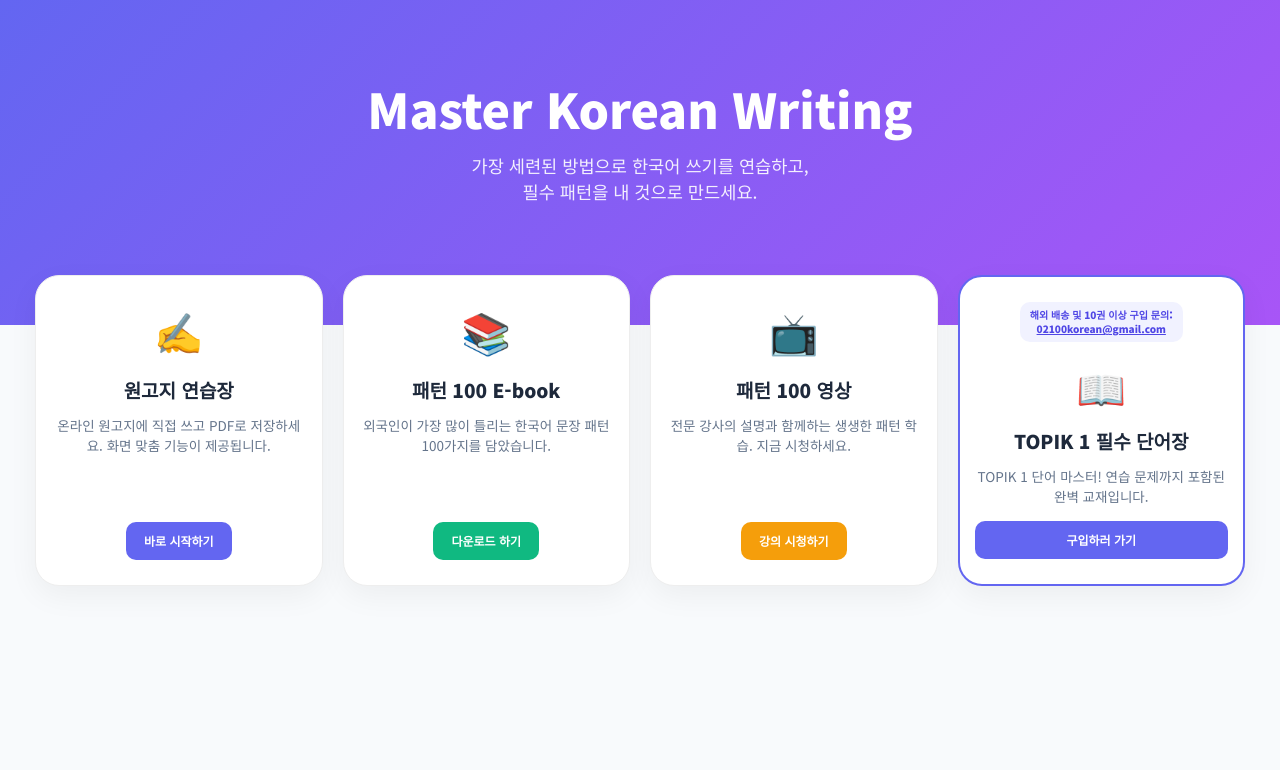
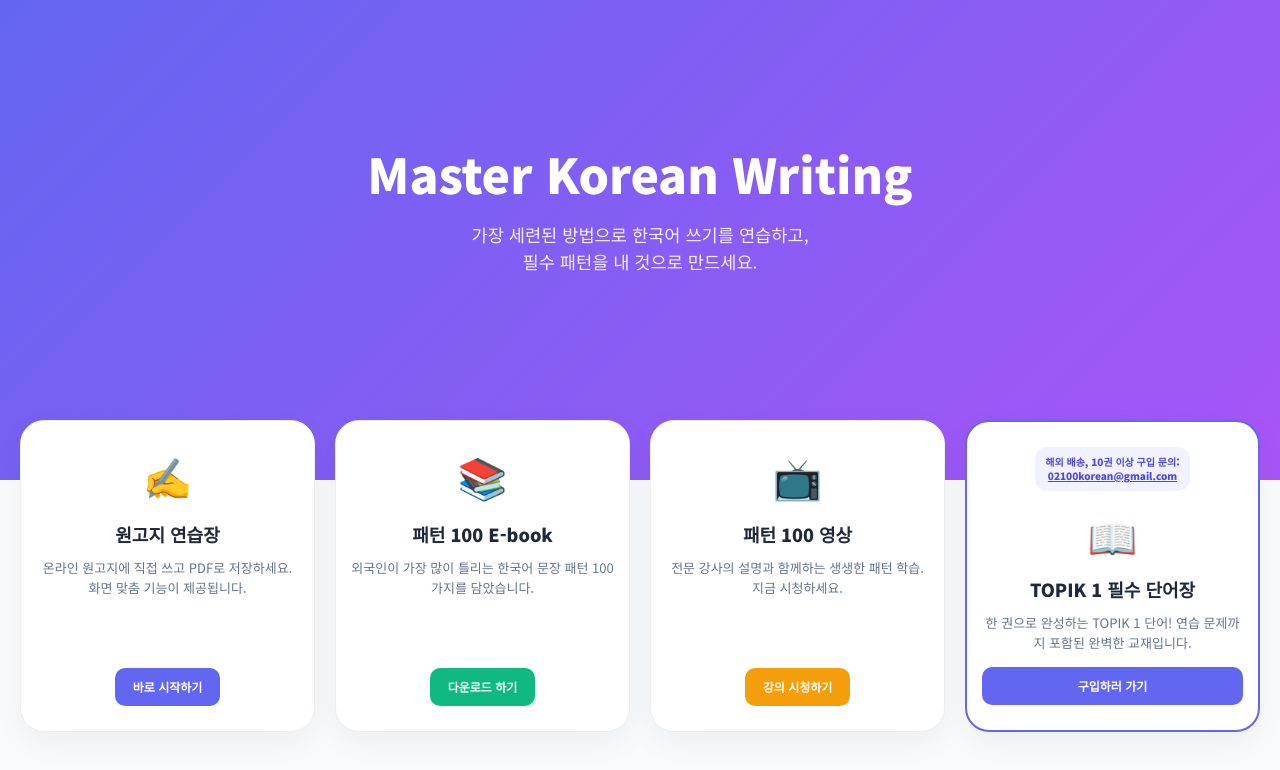
Before and after one commit to 02100korean/wongoji_s, a React (Create React App) app: page / in a window 1280 px wide. Shown: the top 770 px of the page. Built offline with nearby package versions, Linux system fonts and the light colour scheme; a web font is replaced by a local one.

Commit message:
Update App.js
단어장 연결 페이지 수정, 스크롤 다운 명시적으로 표시

```diff
--- a/src/App.js
+++ b/src/App.js
@@ -1,12 +1,12 @@
 import React, { useState, useCallback, useEffect, useRef } from 'react';
 
-// --- 1. 스타일 객체 정의 ---
+// --- 1. 스타일 객체 정의 (안전성 확보) ---
 const cardStyle = {
   transition: 'all 0.3s ease',
   cursor: 'pointer',
   background: 'white',
   borderRadius: '24px',
-  padding: '25px 15px', // 4개 배치를 위해 패딩 최적화
+  padding: '25px 15px',
   textAlign: 'center',
   boxShadow: '0 10px 30px rgba(0,0,0,0.05)',
   display: 'flex',
@@ -18,8 +18,8 @@ const cardStyle = {
   position: 'relative'
 };
 
-const cardTitleStyle = { fontSize: '19px', fontWeight: '800', marginBottom: '10px', color: '#1e293b' };
-const cardDescStyle = { fontSize: '13.5px', color: '#64748b', lineHeight: '1.5', marginBottom: '15px', flex: 1 };
+const cardTitleStyle = { fontSize: '18px', fontWeight: '800', marginBottom: '10px', color: '#1e293b' };
+const cardDescStyle = { fontSize: '13px', color: '#64748b', lineHeight: '1.5', marginBottom: '15px', flex: 1 };
 const cardButtonStyle = { padding: '10px 18px', borderRadius: '10px', border: 'none', backgroundColor: '#6366f1', color: 'white', fontWeight: '700', cursor: 'pointer', fontSize: '12px' };
 const selectStyle = { height: '42px', padding: '0 10px', borderRadius: '8px', border: '1px solid #cbd5e1', fontSize: '13px', fontWeight: '700', backgroundColor: 'white', color: '#334155' };
 
@@ -28,45 +28,50 @@ const Home = ({ onNavigate }) => {
   return (
     <div style={{ minHeight: '100vh', backgroundColor: '#f8fafc', fontFamily: "'Noto Sans KR', sans-serif", color: '#1e293b' }}>
       <section style={{
-        padding: '80px 20px 120px',
+        padding: '80px 20px 140px',
         textAlign: 'center',
         background: 'linear-gradient(135deg, #6366f1 0%, #a855f7 100%)',
         color: 'white',
-        position: 'relative'
+        position: 'relative',
+        display: 'flex',
+        flexDirection: 'column',
+        justifyContent: 'center',
+        minHeight: '60vh'
       }}>
-        <h1 style={{ fontSize: '3rem', fontWeight: '900', marginBottom: '15px', lineHeight: '1.2' }}>
+        <h1 style={{ fontSize: '3rem', fontWeight: '900', marginBottom: '20px', lineHeight: '1.2' }}>
           Master Korean Writing
         </h1>
         <p style={{ fontSize: '1.1rem', opacity: 0.9, maxWidth: '600px', margin: '0 auto' }}>
           가장 세련된 방법으로 한국어 쓰기를 연습하고,<br/>필수 패턴을 내 것으로 만드세요.
         </p>
 
+        {/* 세로 화면 전용: 노란색 삼각형 스크롤 가이드 */}
         <div className="scroll-indicator" style={{
           position: 'absolute',
-          bottom: '25px',
+          bottom: '30px',
           left: '50%',
           transform: 'translateX(-50%)',
           flexDirection: 'column',
-          alignItems: 'center'
+          alignItems: 'center',
+          display: 'none' // CSS 미디어쿼리로 portrait에서만 보이게 처리
         }}>
-          <span style={{ fontSize: '11px', fontWeight: '900', color: '#facc15', marginBottom: '5px', letterSpacing: '1px' }}>SCROLL DOWN</span>
-          <svg width="35" height="35" viewBox="0 0 24 24" fill="none" xmlns="http://www.w3.org/2000/svg">
-            <path d="M7 10L12 15L17 10" stroke="#facc15" strokeWidth="4" strokeLinecap="round" strokeLinejoin="round"/>
+          <span style={{ fontSize: '11px', fontWeight: '900', color: '#facc15', marginBottom: '8px', letterSpacing: '1px' }}>SCROLL DOWN</span>
+          {/* 강렬한 삼각형 화살표 SVG */}
+          <svg width="40" height="40" viewBox="0 0 24 24" fill="#facc15" xmlns="http://www.w3.org/2000/svg">
+            <path d="M12 21l-10-14h20l-10 14z" />
           </svg>
         </div>
       </section>
 
-      {/* 카드 섹션: 가로 모드 4개 배치 최적화 */}
       <div className="cards-container" style={{
-        maxWidth: '1250px',
-        margin: '-50px auto 80px',
+        maxWidth: '1300px',
+        margin: '-60px auto 80px',
         padding: '0 20px',
         display: 'grid',
         gap: '20px',
         position: 'relative',
         zIndex: 10
       }}>
-        {/* 카드 1: 원고지 연습장 */}
         <div className="card-item" onClick={() => onNavigate('editor')} style={cardStyle}>
           <div style={{ fontSize: '40px', marginBottom: '15px' }}>✍️</div>
           <h3 style={cardTitleStyle}>원고지 연습장</h3>
@@ -74,7 +79,6 @@ const Home = ({ onNavigate }) => {
           <button style={cardButtonStyle}>바로 시작하기</button>
         </div>
 
-        {/* 카드 2: E-book */}
         <a href="https://buymeacoffee.com/02100korean/e/387205" target="_blank" rel="noreferrer" style={{ textDecoration: 'none' }}>
           <div className="card-item" style={cardStyle}>
             <div style={{ fontSize: '40px', marginBottom: '15px' }}>📚</div>
@@ -84,7 +88,6 @@ const Home = ({ onNavigate }) => {
           </div>
         </a>
 
-        {/* 카드 3: 영상 */}
         <a href="https://www.youtube.com/playlist?list=PLdNKi3Jkq1kmbPOQuexdPMYDxvrkfnWha" target="_blank" rel="noreferrer" style={{ textDecoration: 'none' }}>
           <div className="card-item" style={cardStyle}>
             <div style={{ fontSize: '40px', marginBottom: '15px' }}>📺</div>
@@ -94,27 +97,15 @@ const Home = ({ onNavigate }) => {
           </div>
         </a>
 
-        {/* 카드 4: TOPIK 1 단어장 (새로 추가) */}
         <div className="card-item" style={{...cardStyle, border: '2px solid #6366f1'}}>
-            <div style={{
-                backgroundColor: '#f1f2ff',
-                color: '#4f46e5',
-                fontSize: '10px',
-                fontWeight: '800',
-                padding: '6px 10px',
-                borderRadius: '10px',
-                marginBottom: '15px',
-                lineHeight: '1.4'
-            }}>
-                해외 배송 및 10권 이상 구입 문의:<br/>
+            <div style={{ backgroundColor: '#f1f2ff', color: '#4f46e5', fontSize: '10px', fontWeight: '800', padding: '8px 10px', borderRadius: '12px', marginBottom: '15px', lineHeight: '1.4' }}>
+                해외 배송, 10권 이상 구입 문의:<br/>
                 <span style={{textDecoration: 'underline'}}>02100korean@gmail.com</span>
             </div>
             <div style={{ fontSize: '40px', marginBottom: '10px' }}>📖</div>
             <h3 style={cardTitleStyle}>TOPIK 1 필수 단어장</h3>
-            <p style={cardDescStyle}>
-                TOPIK 1 단어 마스터! 연습 문제까지 포함된 완벽 교재입니다.
-            </p>
-            <a href="https://smartstore.naver.com/" target="_blank" rel="noreferrer" style={{ width: '100%' }}>
+            <p style={cardDescStyle}>한 권으로 완성하는 TOPIK 1 단어! 연습 문제까지 포함된 완벽한 교재입니다.</p>
+            <a href="https://search.shopping.naver.com/book/search?bookTabType=ALL&pageIndex=1&pageSize=40&query=%ED%95%9C%20%EA%B6%8C%EC%9C%BC%EB%A1%9C%20%EC%99%84%EC%84%B1%ED%95%98%EB%8A%94%20TOPIK%201%20%EB%8B%A8%EC%96%B4&sort=REL" target="_blank" rel="noreferrer" style={{ width: '100%' }}>
                 <button style={{ ...cardButtonStyle, width: '100%', backgroundColor: '#6366f1' }}>구입하러 가기</button>
             </a>
         </div>
@@ -125,9 +116,7 @@ const Home = ({ onNavigate }) => {
 
 // --- 3. 원고지 컨테이너 컴포넌트 ---
 const ManuscriptContainer = ({ text, gridType, viewMode, lineColor, name, fontFamily, processToCells, renderCell }) => {
-  const cols = 20;
-  const gridVal = parseInt(gridType);
-  const rows = gridVal / cols;
+  const cols = 20; const gridVal = parseInt(gridType); const rows = gridVal / cols;
   const allCells = processToCells(text, cols);
   const pageCount = Math.max(1, Math.ceil(allCells.length / gridVal));
   const rowGap = viewMode === 'feedback' ? '30px' : viewMode === 'traditional' ? '15px' : '0px';
@@ -138,7 +127,7 @@ const ManuscriptContainer = ({ text, gridType, viewMode, lineColor, name, fontFa
         <div key={p} className="page-unit">
           <div style={{ backgroundColor: 'white', padding: '40px 60px', width: 'max-content', boxShadow: '0 15px 35px rgba(0,0,0,0.1)', marginBottom: '40px' }} className="page-box">
             <div style={{ width: '100%', display: 'flex', justifyContent: 'end', marginBottom: '25px', height: '35px', alignItems: 'end' }}>
-              {p === 0 && name.trim() !== '' ? (
+              {p === 0 && name && name.trim() !== '' ? (
                 <div style={{ borderBottom: '2px solid black', padding: '0 25px 5px 25px', fontSize: '18px', fontWeight: 'bold', fontFamily, color: 'black' }}>
                   이름: {name}
                 </div>
@@ -171,7 +160,6 @@ export default function App() {
   const [lineColor, setLineColor] = useState('#607d8b');
   const [fontFamily, setFontFamily] = useState("'Noto Serif KR', serif");
   const [zoom, setZoom] = useState(1.0);
-
   const mainRef = useRef(null);
 
   const fitToScreen = useCallback(() => {
@@ -221,18 +209,15 @@ export default function App() {
   const renderCell = useCallback((cellData, key, isLastCol) => {
     const isGridMode = viewMode === 'grid';
     const largeFonts = ["'Gamja Flower', cursive", "'Hi Melody', cursive", "'Poor Story', cursive", "'Nanum Pen Script', cursive"];
-    const isLarge = largeFonts.includes(fontFamily);
-    const baseFontSize = isLarge ? 23.5 : 22;
+    const baseFontSize = largeFonts.includes(fontFamily) ? 23.5 : 22;
     const shiftDownFonts = ["'Hi Melody', cursive", "'Poor Story', cursive", "'Nanum Pen Script', cursive"];
-    const isShifted = shiftDownFonts.includes(fontFamily);
 
     const cellStyle = {
         width: '38px', height: '38px', borderLeft: `1.2px solid ${lineColor}`, borderTop: `1.2px solid ${lineColor}`,
         borderBottom: `1.2px solid ${lineColor}`, borderRight: (isLastCol || isGridMode) ? `1.2px solid ${lineColor}` : 'none',
         display: 'flex', alignItems: 'center', justifyContent: 'center', fontSize: `${baseFontSize}px`, backgroundColor: 'white', boxSizing: 'border-box',
-        fontFamily: fontFamily, fontWeight: 'normal', paddingTop: isShifted ? '4px' : '0px'
+        fontFamily: fontFamily, fontWeight: 'normal', paddingTop: shiftDownFonts.includes(fontFamily) ? '4px' : '0px'
     };
-
     if (!cellData || cellData.type === 'empty') return <div key={key} style={cellStyle}></div>;
     if (cellData.type === 'pair') {
         return (
@@ -252,15 +237,23 @@ export default function App() {
 
         body { margin: 0; padding: 0; overflow-x: hidden; }
 
-        /* 4개 카드 레이아웃 최적화 */
+        /* 홈 화면 레이아웃 */
         .cards-container { grid-template-columns: 1fr; }
-        @media (min-width: 950px) {
-          .cards-container { grid-template-columns: repeat(4, 1fr) !important; }
+        @media (min-width: 1000px) { .cards-container { grid-template-columns: repeat(4, 1fr) !important; } }
+
+        /* 세로 모드(Portrait)에서만 삼각형 화살표 가이드 노출 */
+        @media (orientation: portrait) {
+          .scroll-indicator { display: flex !important; }
         }
 
-        .scroll-indicator { display: none; animation: bounce 2s infinite; }
-        @media (orientation: portrait) { .scroll-indicator { display: flex; } }
-        @keyframes bounce { 0%, 20%, 50%, 80%, 100% {transform: translate(-50%, 0);} 40% {transform: translate(-50%, -10px);} 60% {transform: translate(-50%, -5px);} }
+        /* 튀어오르는 애니메이션 */
+        .scroll-indicator { animation: bounceTriangle 2s infinite; }
+        @keyframes bounceTriangle {
+          0%, 20%, 50%, 80%, 100% {transform: translate(-50%, 0);}
+          40% {transform: translate(-50%, -12px);}
+          60% {transform: translate(-50%, -6px);}
+        }
+
         .card-item:hover { transform: translateY(-10px); box-shadow: 0 20px 40px rgba(0,0,0,0.1); border-color: #6366f1 !important; }
 
         @media print {
```
